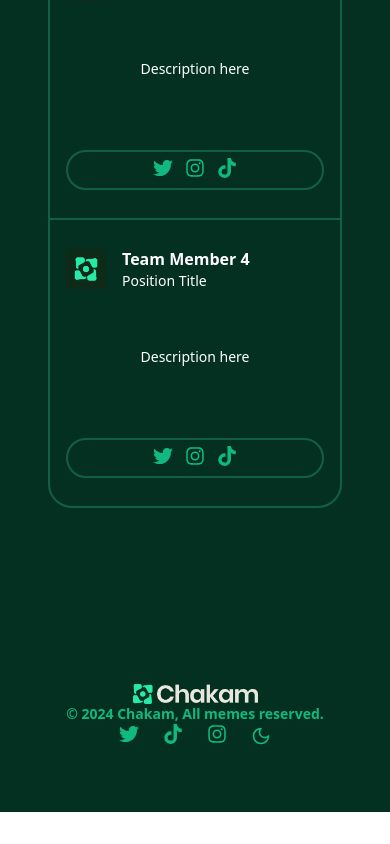
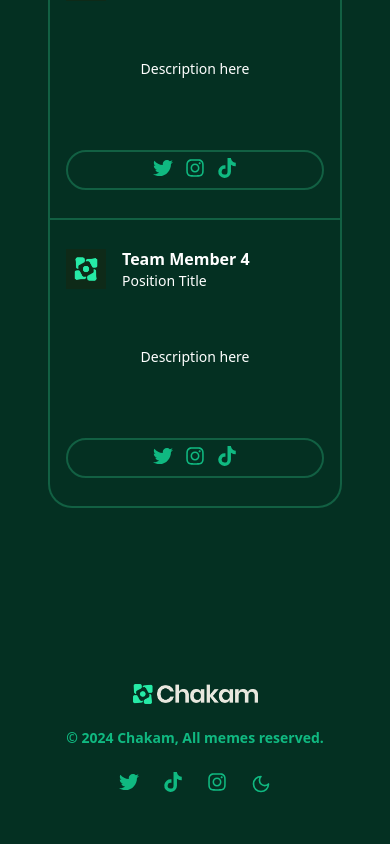
Before and after one commit to tymer007/chakam-capsule, a Next.js app: page / in a window 390 px wide. Shown: the part 5379-6223 px from the top of the page. Before the commit the page ends 6191 px from the top, so only its background shows below. Built offline with nearby package versions, Linux system fonts and the light colour scheme; no server answers.

Commit message:
corrected css

```diff
--- a/src/app/page.tsx
+++ b/src/app/page.tsx
@@ -18,6 +18,7 @@ import TweetCarousel from "../components/TweetCarousel";
 import { SignInButton, useUser } from "@clerk/nextjs";
 import { Button } from "@/components/ui/button";
 import { useRouter } from "next/navigation";
+import './globals.css';
 
 export default function Home() {
   const { theme, setTheme } = useTheme();
@@ -398,19 +399,20 @@ export default function Home() {
 
       {/* Footer */}
       <footer className="bg-primary text-white py-12 -mx-4 md:-mx-8 px-4 md:px-8">
-        <div className="max-w-7xl mx-auto flex flex-col md:flex-row justify-between items-center">
+        <div className="max-w-7xl mx-auto flex flex-col md:flex-row justify-between items-center gap-6 md:gap-0 text-center md:text-left">
+
           {/* Logo and brand name */}
-          <div>
+          <div className="flex justify-center md:justify-start">
             <Image src="/chakam-white.png" alt="logo" width={125} height={125} />
           </div>
 
           {/* Copyright text */}
-          <div className="text-sm text-emerald-500 text-center font-bold">
+          <div className="text-sm text-emerald-500 font-bold">
             © 2024 Chakam, All memes reserved.
           </div>
 
           {/* Social media icons */}
-          <div className="flex space-x-6 mb-4 md:mb-0">
+          <div className="flex justify-center md:justify-end space-x-6">
             <a
               href="#"
               className="text-emerald-500 hover:text-emerald-400 transition-colors duration-200"
@@ -434,8 +436,7 @@ export default function Home() {
               className="text-emerald-500 hover:text-emerald-400"
             >
               <span
-                className={`transition-transform ${isSpinning ? "animate-spin" : ""
-                  }`}
+                className={`transition-transform ${isSpinning ? "animate-spin" : ""}`}
               >
                 {theme === "light" ? (
                   <Sun className="w-5 h-5" />
@@ -447,6 +448,7 @@ export default function Home() {
           </div>
         </div>
       </footer>
+
     </main>
   );
 }
--- a/tailwind.config.js
+++ b/tailwind.config.js
@@ -14,7 +14,7 @@ module.exports = {
   			foreground: 'hsl(var(--foreground))',
   			primary: {
   				DEFAULT: 'hsl(var(--primary))',
-  				foreground: 'hsl(var(--primary))'
+  				foreground: 'hsl(var(--primary-foreground))'
   			},
   			secondary: {
   				DEFAULT: 'hsl(var(--secondary))',
```
